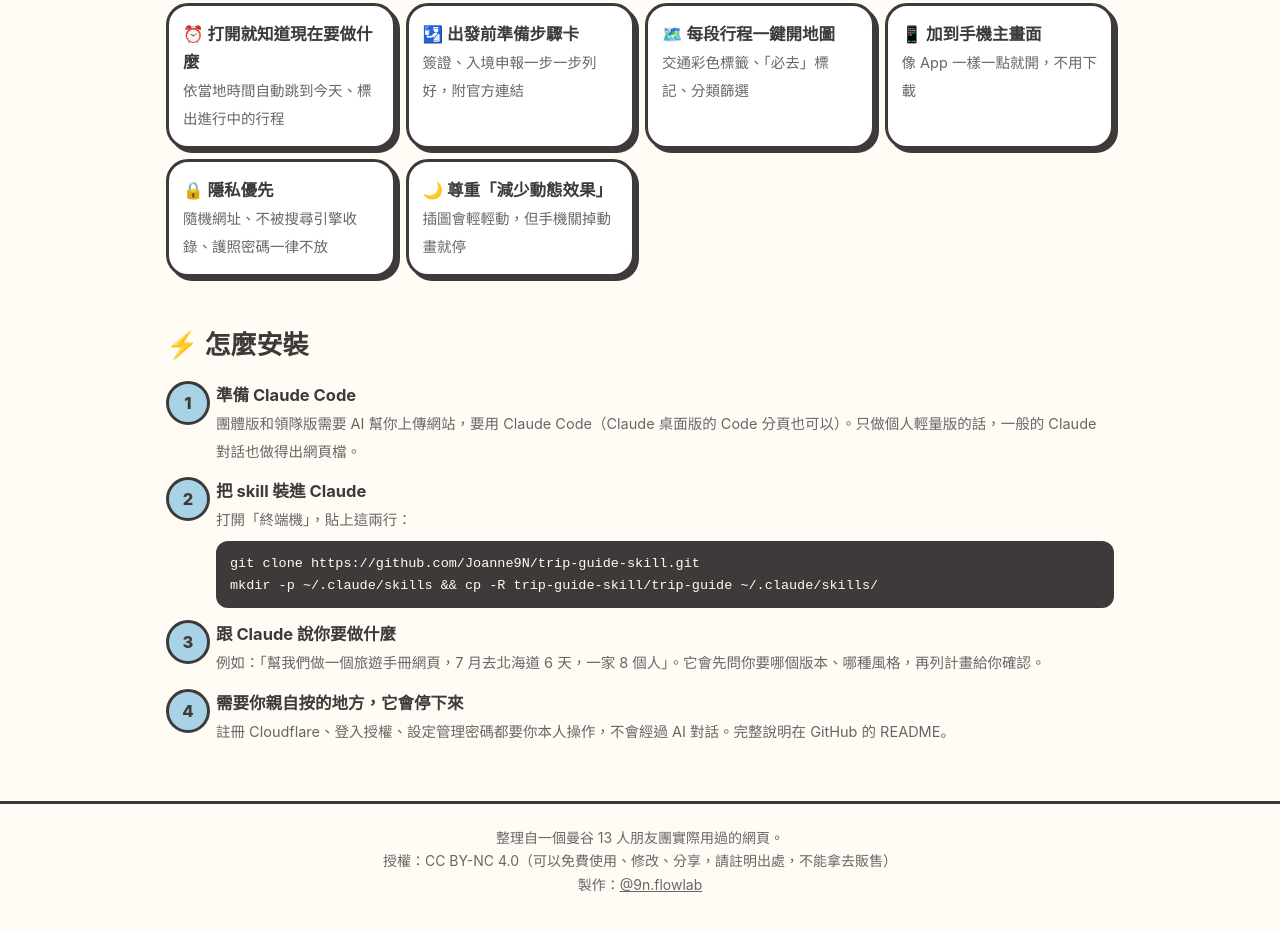
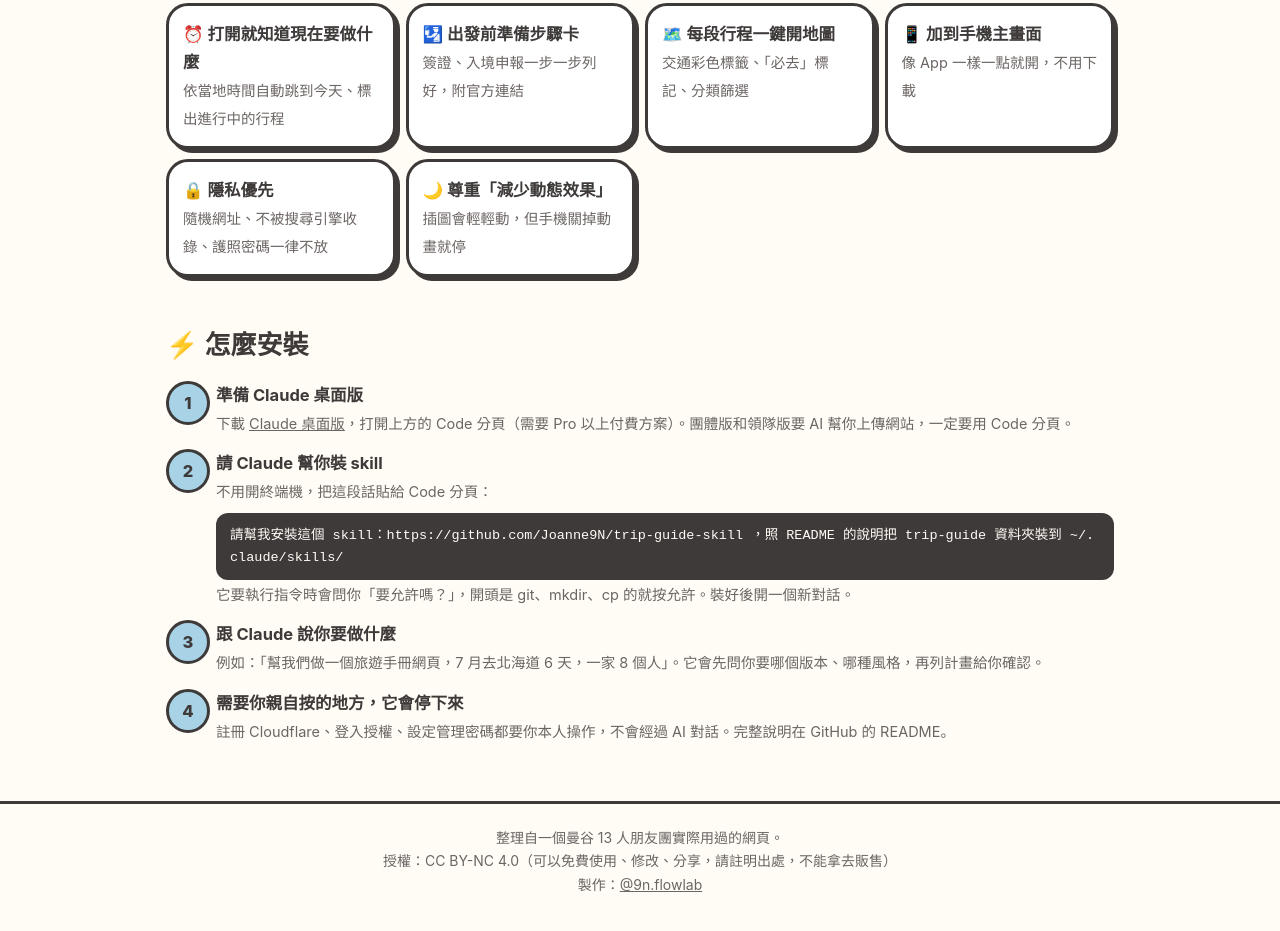
Before and after one commit to Joanne9N/trip-guide-skill, a plain HTML site: page docs/index.html in a window 1280 px wide. Shown: the part 2648-3579 px from the top of the page. Drawn offline with nearby package versions, Linux system fonts and the light colour scheme; a web font is replaced by a local one.

Commit message:
Easier install guide, destination inventory and screenshot self-check
- README and docs: install by asking Claude in the Code tab; note Pro plan requirement
- styles.md: list 8-12 destination-specific elements before drawing the hero
- SKILL.md and specs: screenshot self-check at 375/768/1280 with a checklist
- Both ideas adapted from taste-skill (MIT)

Co-Authored-By: Claude Opus 5.5 <noreply@anthropic.com>

```diff
--- a/docs/index.html
+++ b/docs/index.html
@@ -98,10 +98,10 @@ footer{margin:56px 0 0;border-top:var(--bw) solid var(--bc);padding:22px 0 40px;
 
   <h2 id="install">⚡ 怎麼安裝</h2>
   <ol class="steps">
-    <li><div><b>準備 Claude Code</b><br><span class="muted">團體版和領隊版需要 AI 幫你上傳網站，要用 Claude Code（Claude 桌面版的 Code 分頁也可以）。只做個人輕量版的話，一般的 Claude 對話也做得出網頁檔。</span></div></li>
-    <li><div><b>把 skill 裝進 Claude</b><br><span class="muted">打開「終端機」，貼上這兩行：</span>
-      <pre>git clone https://github.com/Joanne9N/trip-guide-skill.git
-mkdir -p ~/.claude/skills && cp -R trip-guide-skill/trip-guide ~/.claude/skills/</pre></div></li>
+    <li><div><b>準備 Claude 桌面版</b><br><span class="muted">下載 <a href="https://claude.com/download" target="_blank" rel="noopener">Claude 桌面版</a>，打開上方的 Code 分頁（需要 Pro 以上付費方案）。團體版和領隊版要 AI 幫你上傳網站，一定要用 Code 分頁。</span></div></li>
+    <li><div><b>請 Claude 幫你裝 skill</b><br><span class="muted">不用開終端機，把這段話貼給 Code 分頁：</span>
+      <pre>請幫我安裝這個 skill：https://github.com/Joanne9N/trip-guide-skill ，照 README 的說明把 trip-guide 資料夾裝到 ~/.claude/skills/</pre>
+      <span class="muted">它要執行指令時會問你「要允許嗎？」，開頭是 git、mkdir、cp 的就按允許。裝好後開一個新對話。</span></div></li>
     <li><div><b>跟 Claude 說你要做什麼</b><br><span class="muted">例如：「幫我們做一個旅遊手冊網頁，7 月去北海道 6 天，一家 8 個人」。它會先問你要哪個版本、哪種風格，再列計畫給你確認。</span></div></li>
     <li><div><b>需要你親自按的地方，它會停下來</b><br><span class="muted">註冊 Cloudflare、登入授權、設定管理密碼都要你本人操作，不會經過 AI 對話。完整說明在 GitHub 的 README。</span></div></li>
   </ol>
```
Also changed, not shown: 5 other files.
